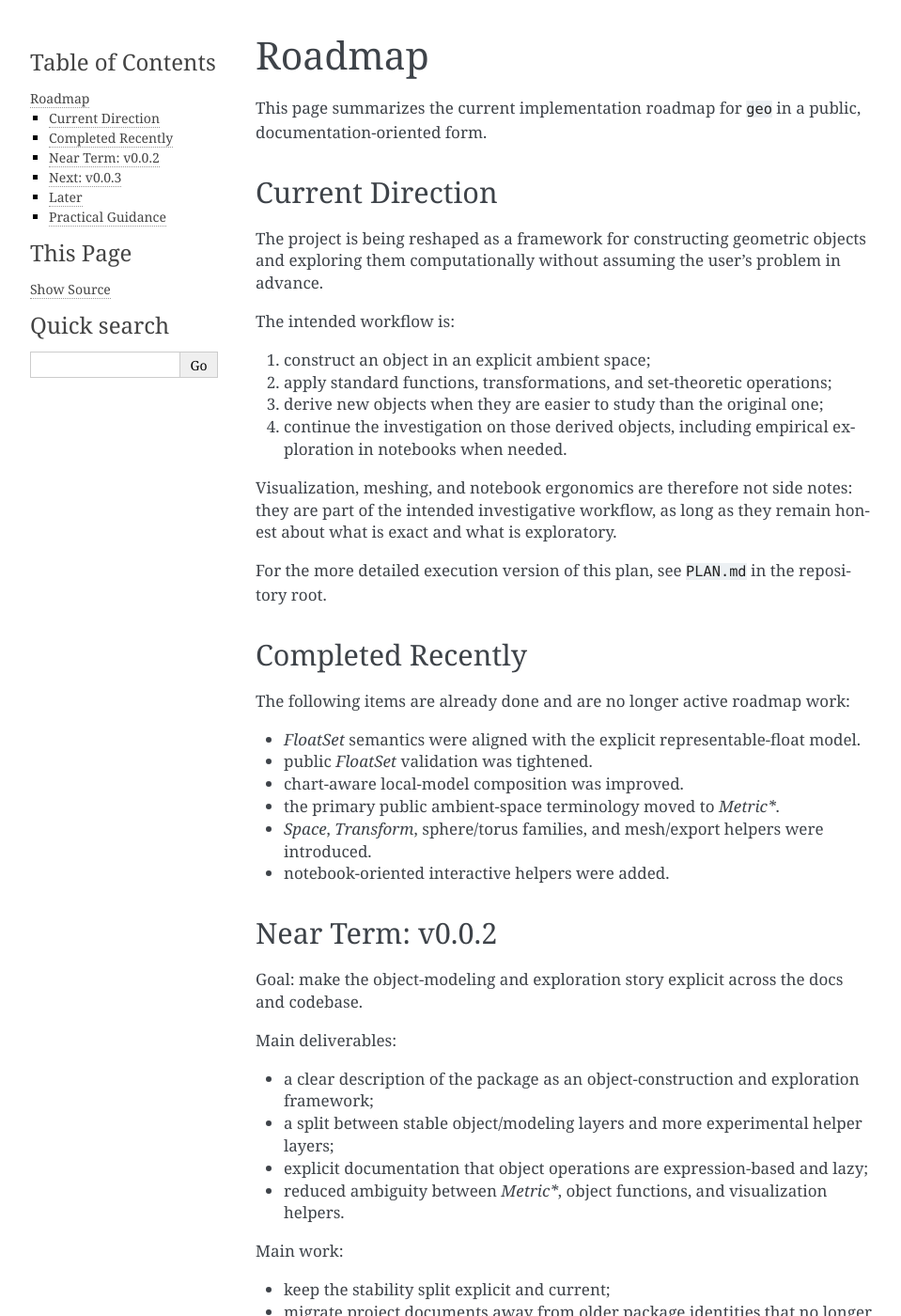
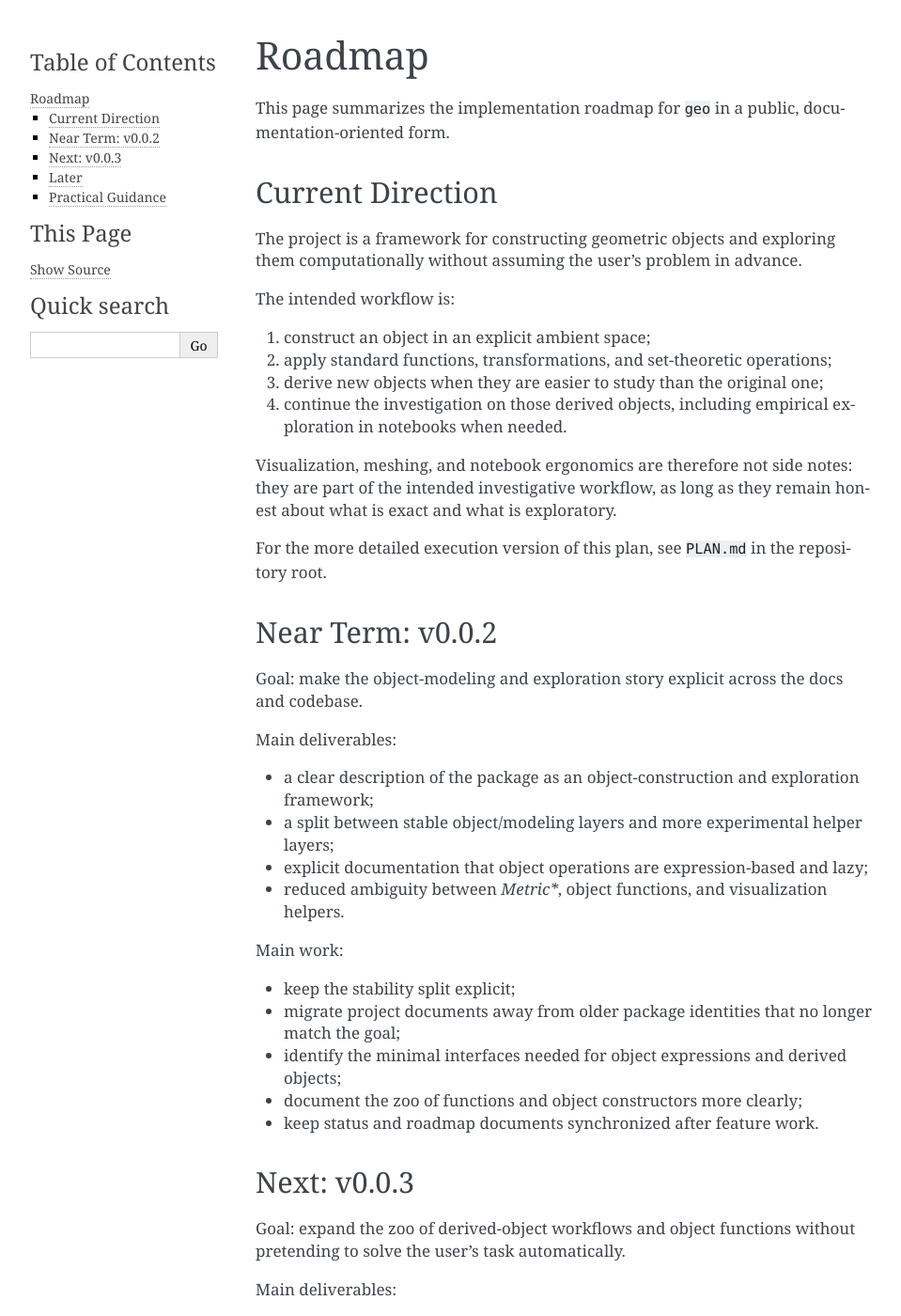
Before and after one commit to fva58/geo, a Sphinx documentation site: the page built from doc/roadmap.rst, in a window 1280 px wide and 1400 px high. Shown: the whole window at 94% size, without its empty margins (148-1107 px from the left). Built offline with Sphinx 7.4.7, drawn with Linux system fonts in a browser that asks for light colours; some of the changed text lies outside the part shown.

Commit message:
Polish docs to describe package without migration narrative

```diff
--- a/doc/roadmap.rst
+++ b/doc/roadmap.rst
@@ -1,13 +1,13 @@
 Roadmap
 =======
 
-This page summarizes the current implementation roadmap for ``geo`` in a
-public, documentation-oriented form.
+This page summarizes the implementation roadmap for ``geo`` in a public,
+documentation-oriented form.
 
 Current Direction
 -----------------
 
-The project is being reshaped as a framework for constructing geometric
+The project is a framework for constructing geometric
 objects and exploring them computationally without assuming the user's problem
 in advance.
 
@@ -25,20 +25,6 @@ honest about what is exact and what is exploratory.
 
 For the more detailed execution version of this plan, see ``PLAN.md`` in the
 repository root.
-
-Completed Recently
-------------------
-
-The following items are already done and are no longer active roadmap work:
-
-- `FloatSet` semantics were aligned with the explicit representable-float
-  model.
-- public `FloatSet` validation was tightened.
-- chart-aware local-model composition was improved.
-- the primary public ambient-space terminology moved to `Metric*`.
-- `Space`, `Transform`, sphere/torus families, and mesh/export helpers were
-  introduced.
-- notebook-oriented interactive helpers were added.
 
 Near Term: v0.0.2
 -----------------
@@ -58,12 +44,12 @@ Main deliverables:
 
 Main work:
 
-- keep the stability split explicit and current;
+- keep the stability split explicit;
 - migrate project documents away from older package identities that no longer
   match the goal;
 - identify the minimal interfaces needed for object expressions and derived
   objects;
-- document the current zoo of functions and object constructors more clearly;
+- document the zoo of functions and object constructors more clearly;
 - keep status and roadmap documents synchronized after feature work.
 
 Next: v0.0.3
@@ -81,7 +67,7 @@ Main deliverables:
 
 Main work:
 
-- specify which current classes form the durable object/exploration core;
+- specify which classes form the durable object/exploration core;
 - define how lazy expression nodes answer containment, local-model, and
   derived-object queries;
 - add tests for new derived-object workflows and object functions;
@@ -102,11 +88,11 @@ Main themes:
 Practical Guidance
 ------------------
 
-If you want the safest current subset of the package, stay closest to:
+If you want the safest subset of the package, stay closest to:
 
 1. the `FloatSet` / `FloatCircleSet` computational core;
 2. `MetricSpace`, `MetricGeometricObject`, and local-model abstractions;
 3. explicit spaces and objects rather than notebook convenience state;
 4. the documented examples that do not overclaim final architecture.
 
-For the current stable-versus-evolving split, see :doc:`stability`.
+For the stable-versus-evolving split, see :doc:`stability`.
```
Also changed, not shown: README.rst (+15 -15 lines), doc/overview.rst (+11 -11 lines), doc/stability.rst (+9 -9 lines), doc/user-guide.rst (+7 -7 lines).
